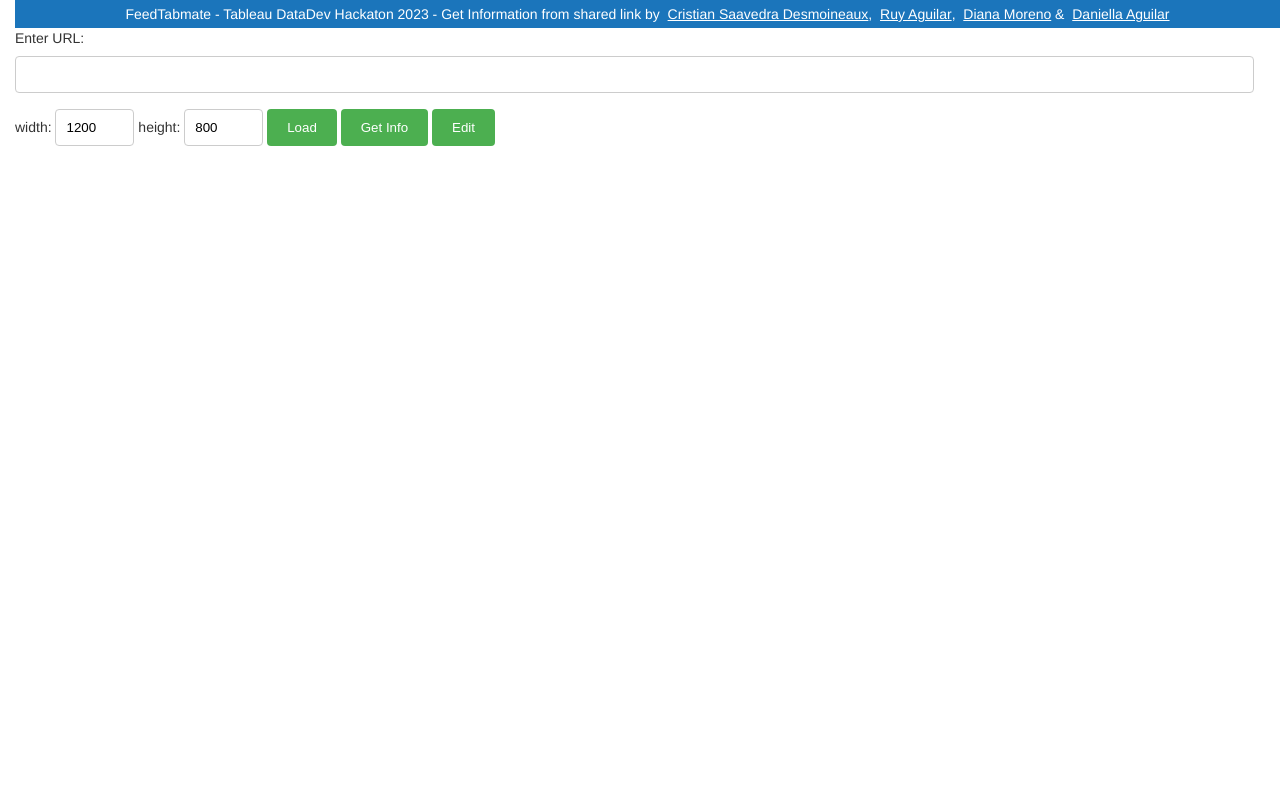
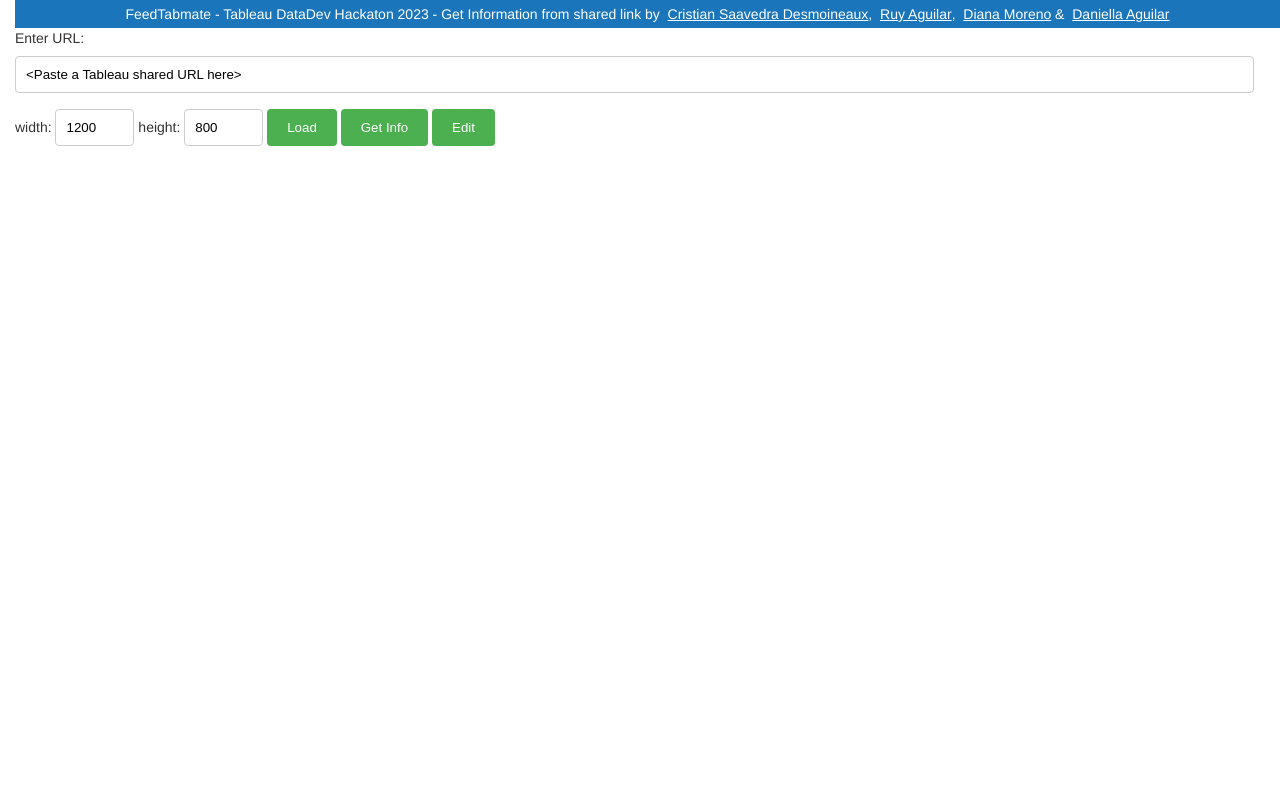
Before and after one commit to cristiansaavedra/feedtabmate.github.io, a plain HTML site: page index.html in a window 1280 px wide. Shown: the top 800 px of the page. Drawn offline with Linux system fonts and the light colour scheme; a script that the page names is missing.

Commit message:
Update index.html

```diff
--- a/index.html
+++ b/index.html
@@ -19,7 +19,7 @@
   <div id="div_input">
     <form id="inputForm">
       <label>Enter URL:</label>
-      <input id="inputURL" type="text" size="150" value="" />
+      <input id="inputURL" type="text" size="150" value="<Paste a Tableau shared URL here>" />
       <label>width:</label>
       <input id="inputWidth" type="text" size="5" value="1200" />
       <label>height:</label>
```
